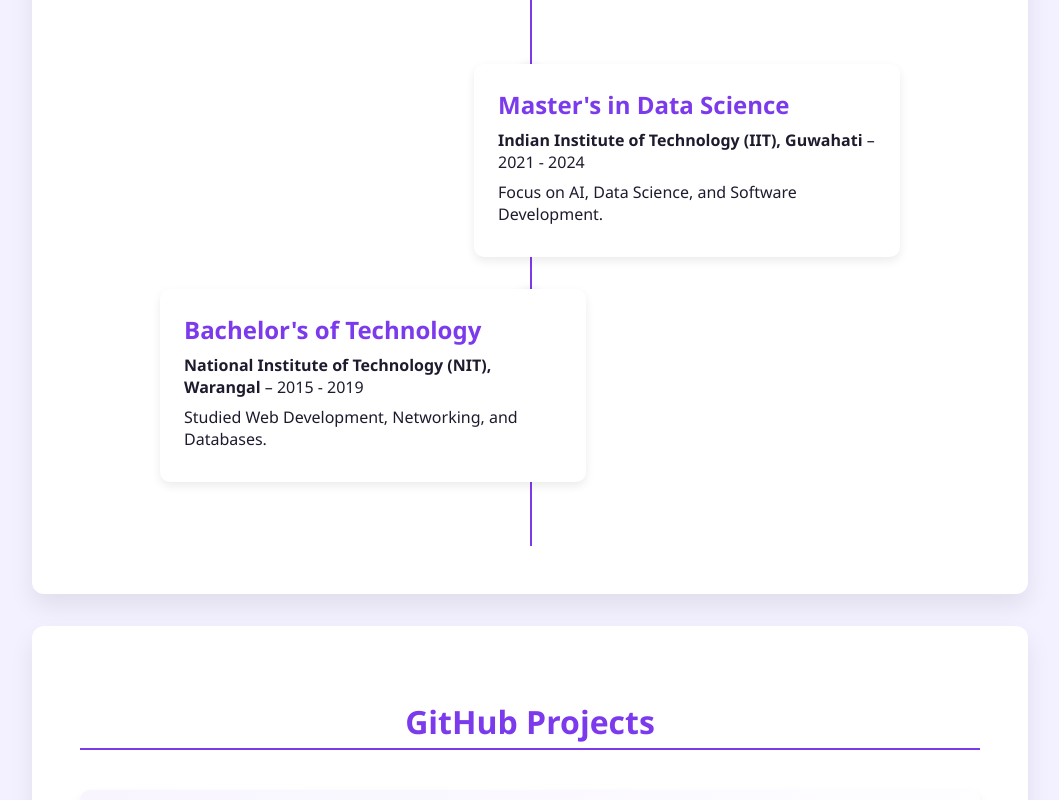
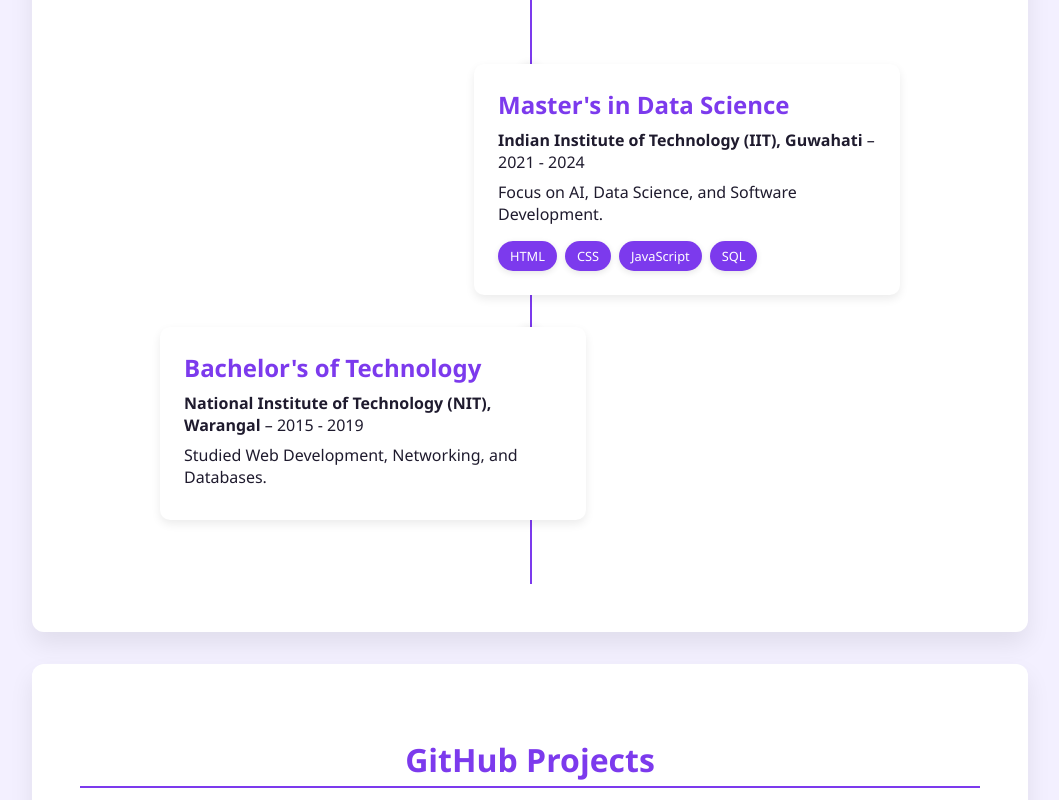
Before and after one commit to rajendrakujur/rajendrakujur.io, a plain HTML site: page index.html in a window 1280 px wide. Shown: the part 1685-2485 px from the top of the page, without its empty margins (110-1169 px from the left). Drawn offline with nearby package versions, Linux system fonts and the light colour scheme.

Commit message:
Update index.html

```diff
--- a/index.html
+++ b/index.html
@@ -48,6 +48,12 @@
         <h3>Master's in Data Science</h3>
         <p><strong>Indian Institute of Technology (IIT), Guwahati</strong> – 2021 - 2024</p>
         <p>Focus on AI, Data Science, and Software Development.</p>
+        <div class="skills-tags">
+          <span class="tag">HTML</span>
+          <span class="tag">CSS</span>
+          <span class="tag">JavaScript</span>
+          <span class="tag">SQL</span>
+        </div>
        </div>
       </div>
 
```
